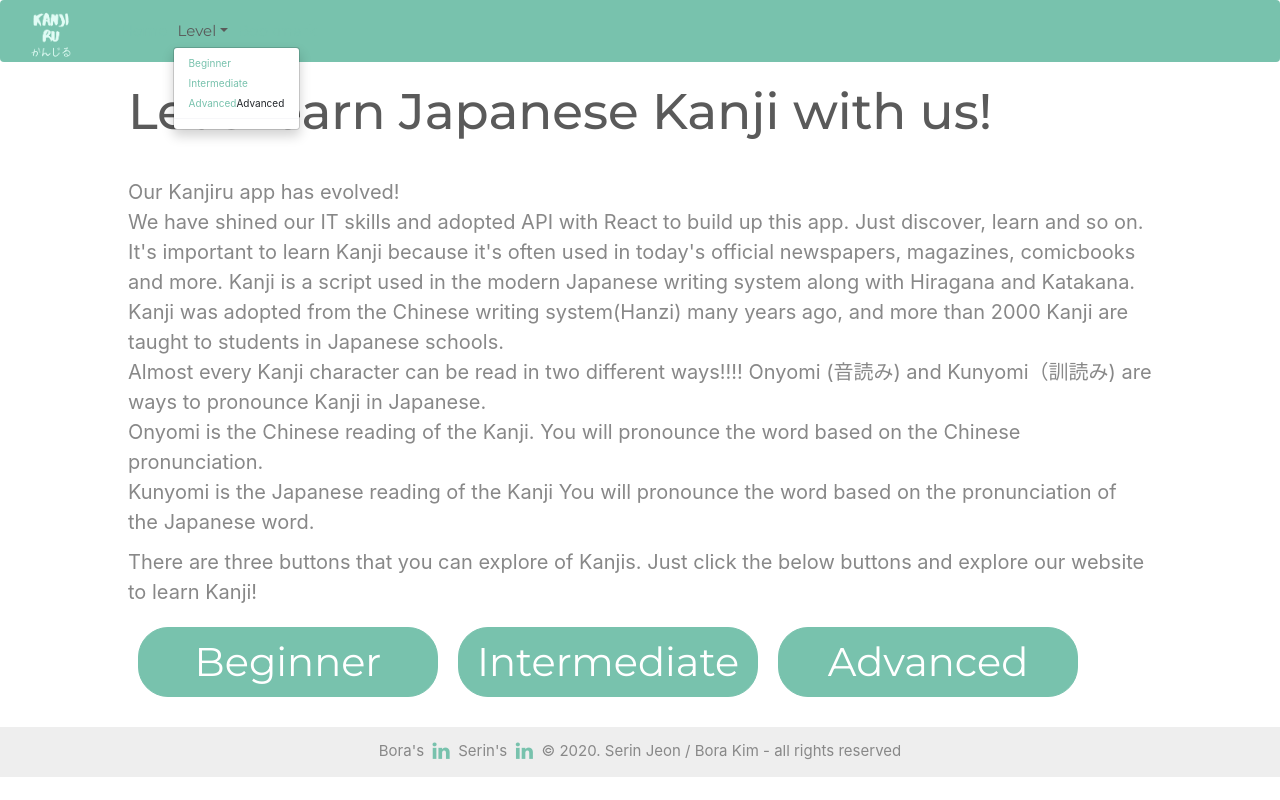
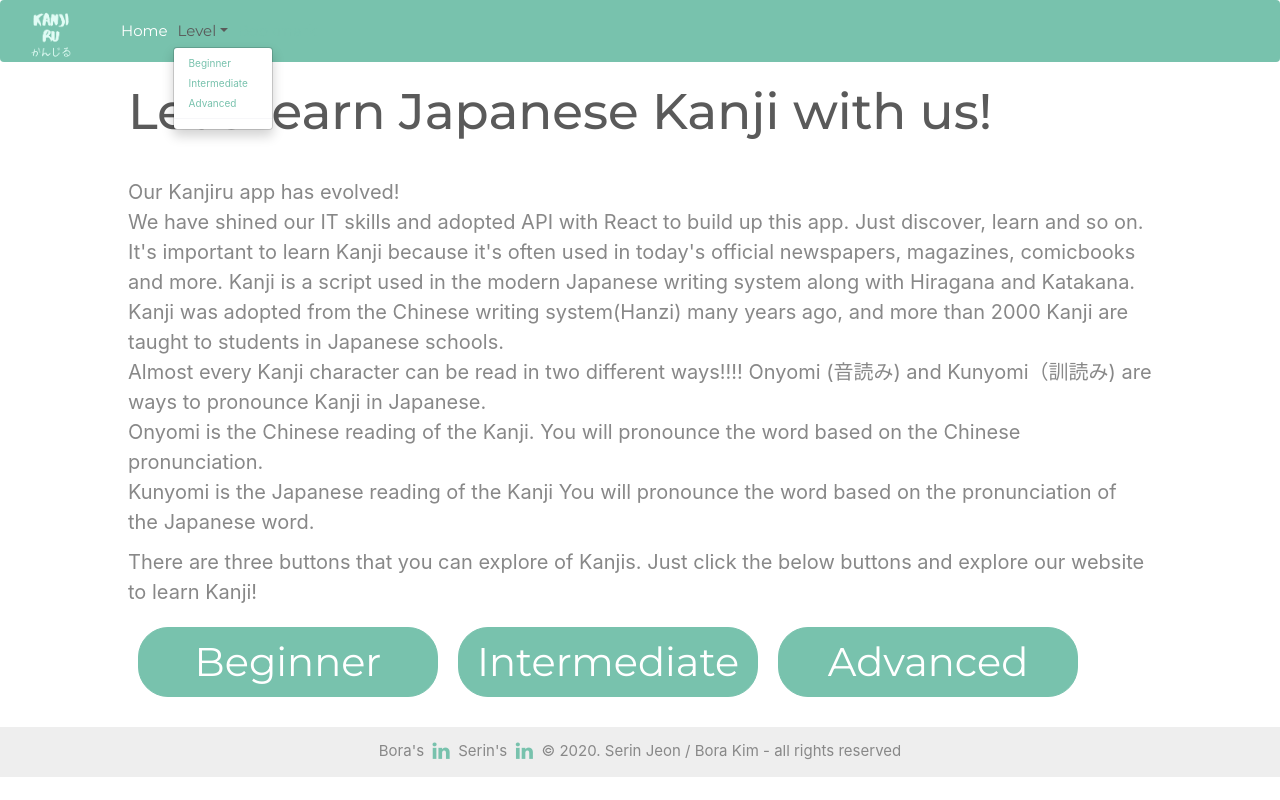
Before and after one commit to Kimovi/Kanji_ru, a React (Create React App) app: page / in a window 1280 px wide. Both pictures are taken after a click on the button "Level". Built offline with nearby package versions, Linux system fonts and the light colour scheme; a web font is replaced by a local one.

Commit message:
change nav link

```diff
--- a/src/component/Nav.js
+++ b/src/component/Nav.js
@@ -13,11 +13,11 @@ export default class componentName extends Component {
           <Navbar.Toggle aria-controls="basic-navbar-nav" />
           <Navbar.Collapse id="basic-navbar-nav">
             <Nav className="mr-auto">
-              <Nav.Link style={{color: "white"}}><Link  to ="/" >Home</Link></Nav.Link>
+              <Nav.Link as ={Link} to="/" style={{color: "white"}}>Home</Nav.Link>
               <NavDropdown style={{color: "white"}} title="Level" id="basic-nav-dropdown" >
                 <NavDropdown.Item><Link  to ="/beginner" >Beginner</Link></NavDropdown.Item>
                 <NavDropdown.Item><Link  to ="/intermediate" >Intermediate</Link></NavDropdown.Item>
-                <NavDropdown.Item><Link  to ="/advanced" >Advanced</Link>Advanced</NavDropdown.Item>
+                <NavDropdown.Item><Link  to ="/advanced" >Advanced</Link></NavDropdown.Item>
                 <NavDropdown.Divider />
               </NavDropdown>
               <Nav.Link style={{color: "white"}}><Link  to ="/" >Bookmark</Link></Nav.Link>
```
Also changed, not shown: 1 other file (tests, documents, lock files or other folders).
